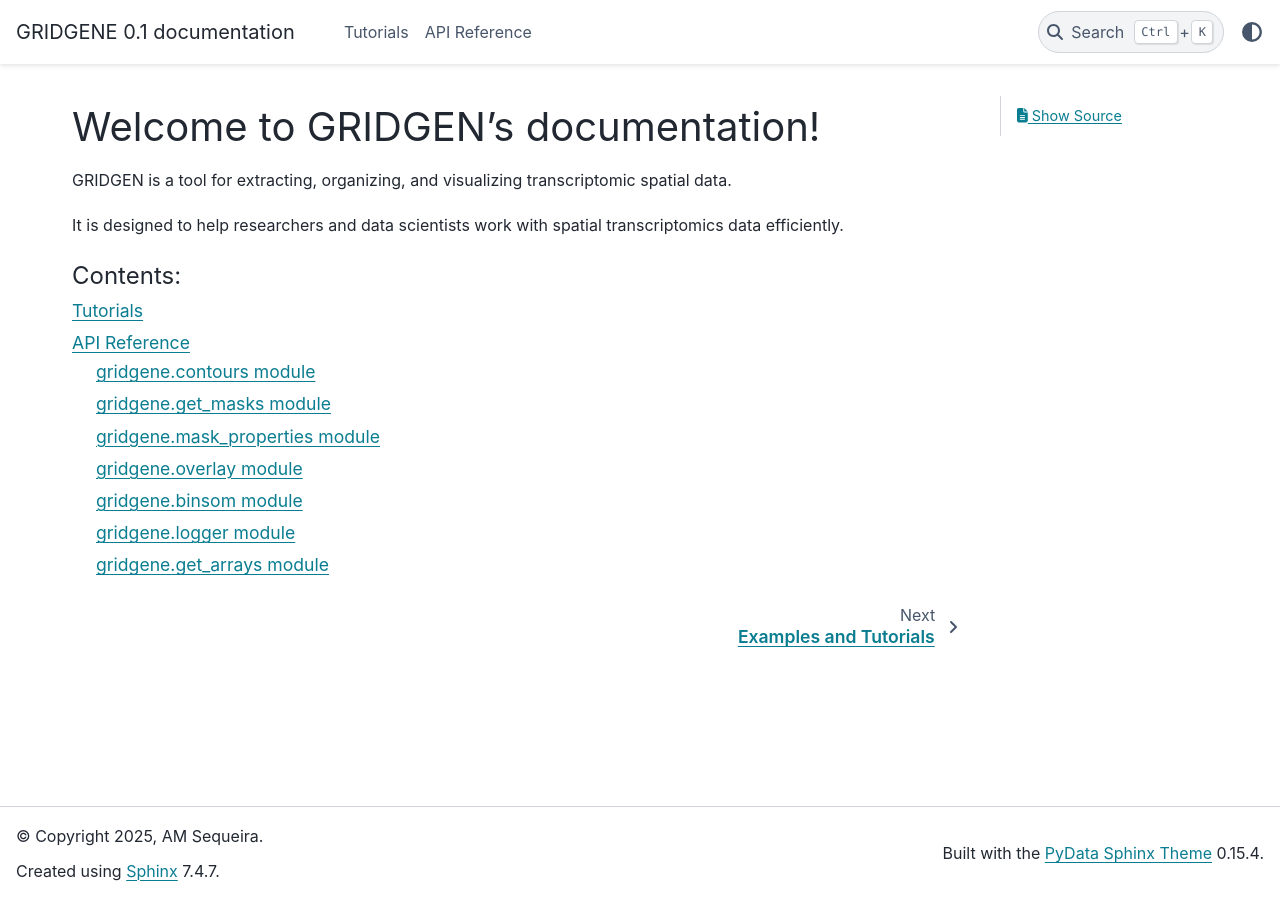
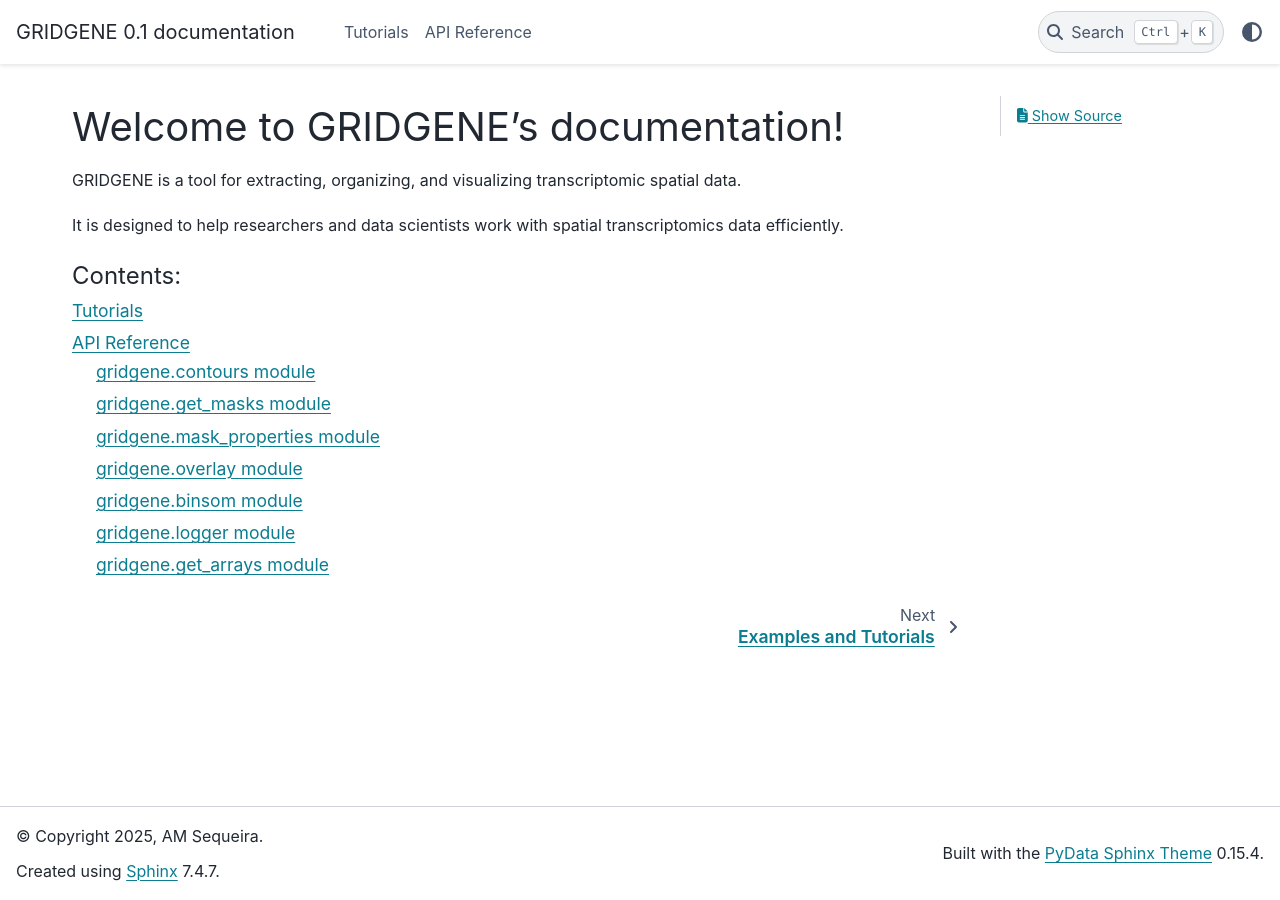
Before and after one commit to deMirandaLab/GRIDGENE, a Sphinx documentation site: the page built from docs/source/index.rst, in a window 1280 px wide. Built offline with Sphinx 7.4.7 and the PyData theme 0.15.4, drawn with Linux system fonts in a browser that asks for light colours; pages that are not in the unit, such as notebooks, are missing from menus.

Commit message:
still rename GRIDGEN for docs trees

```diff
--- a/docs/source/gridgen_api/modules.rst
+++ b/docs/source/gridgene_api/modules.rst
@@ -1,4 +1,4 @@
-gridgen
+gridgene
 =======
 
 .. toctree::
--- a/docs/source/index.rst
+++ b/docs/source/index.rst
@@ -1,10 +1,10 @@
 .. GRIDGEN documentation master file, created by
    sphinx-quickstart on Fri May 23 23:57:24 2025.
 
-Welcome to GRIDGEN's documentation!
+Welcome to GRIDGENE's documentation!
 ===================================
 
-GRIDGEN is a tool for extracting, organizing, and visualizing transcriptomic spatial data.
+GRIDGENE is a tool for extracting, organizing, and visualizing transcriptomic spatial data.
 
 It is designed to help researchers and data scientists work with spatial transcriptomics data efficiently.
 
@@ -15,4 +15,4 @@ It is designed to help researchers and data scientists work with spatial transcr
    :caption: Contents:
 
    Tutorials <tutorials/index>
-   API Reference <gridgen_api/modules>
+   API Reference <gridgene_api/modules>
--- a/docs/source/tutorials/index.rst
+++ b/docs/source/tutorials/index.rst
@@ -1,7 +1,7 @@
 Examples and Tutorials
 ======================
 
-Welcome to the tutorials and getting started guide for GRIDGEN!
+Welcome to the tutorials and getting started guide for GRIDGENE!
 
 .. toctree::
    :maxdepth: 2
```
Also changed, not shown: docs/source/gridgene_api/binsom.rst (renamed from docs/source/gridgen_api/binsom.rst), docs/source/gridgene_api/contours.rst (renamed from docs/source/gridgen_api/contours.rst), docs/source/gridgene_api/get_arrays.rst (renamed from docs/source/gridgen_api/get_arrays.rst), docs/source/gridgene_api/get_masks.rst (renamed from docs/source/gridgen_api/get_masks.rst), docs/source/gridgene_api/logger.rst (renamed from docs/source/gridgen_api/logger.rst), docs/source/gridgene_api/mask_properties.rst (renamed from docs/source/gridgen_api/mask_properties.rst), docs/source/gridgene_api/overlay.rst (renamed from docs/source/gridgen_api/overlay.rst).
